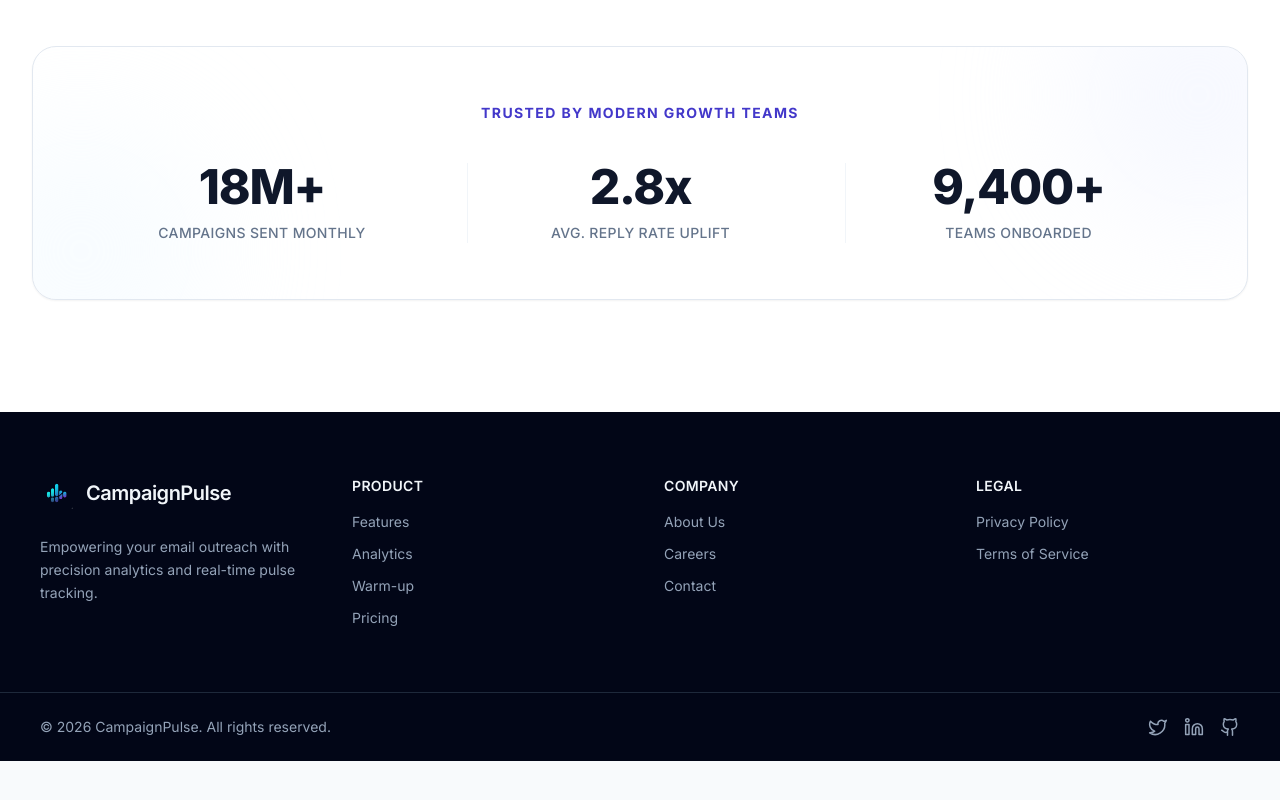
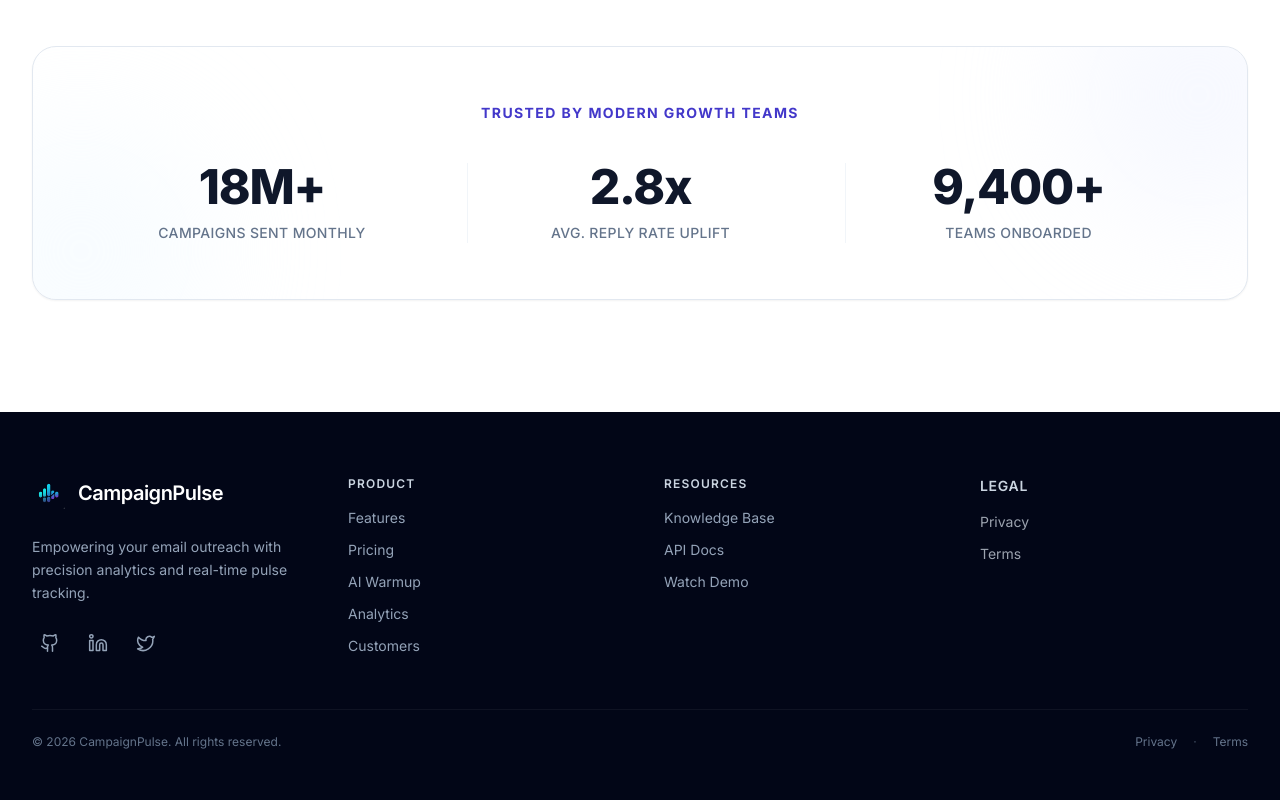
Before and after one commit to ArsalanTahirr/Campaign-Pulse, a Next.js app: page / in a window 1280 px wide. Shown: the part 1245-2045 px from the top of the page. Before the commit the page ends 2006 px from the top, so only its background shows below. Built offline with nearby package versions, Linux system fonts and the light colour scheme.

Commit message:
implement animated privacy policy and refine footer scaling

```diff
--- /dev/null
+++ b/app/privacy/page.jsx
@@ -0,0 +1,106 @@
+'use client';
+
+import Link from 'next/link';
+import { motion } from 'framer-motion';
+import { ArrowLeft } from 'lucide-react';
+
+const containerVariants = {
+  hidden: { opacity: 0 },
+  visible: {
+    opacity: 1,
+    transition: {
+      staggerChildren: 0.15,
+      delayChildren: 0.2,
+    },
+  },
+};
+
+const itemVariants = {
+  hidden: { opacity: 0, y: 20 },
+  visible: {
+    opacity: 1,
+    y: 0,
+    transition: { duration: 0.6, ease: [0.25, 0.46, 0.45, 0.94] },
+  },
+};
+
+export default function PrivacyPage() {
+  return (
+    <main className="min-h-screen bg-gradient-to-b from-slate-950 via-slate-900 to-slate-950 py-20 px-6">
+      <div className="max-w-3xl mx-auto">
+        {/* Back Button */}
+        <motion.div initial={{ opacity: 0, x: -20 }} animate={{ opacity: 1, x: 0 }} transition={{ duration: 0.5 }}>
+          <Link href="/" className="inline-flex items-center gap-2 text-gray-400 hover:text-white transition-colors mb-8 group">
+            <ArrowLeft className="w-4 h-4 group-hover:scale-105 transition-transform" />
+            Back to Home
+          </Link>
+        </motion.div>
+
+        {/* Header */}
+        <motion.div initial={{ opacity: 0, y: -20 }} animate={{ opacity: 1, y: 0 }} transition={{ duration: 0.6 }} className="mb-12">
+          <h1 className="text-5xl font-bold bg-gradient-to-r from-white via-indigo-200 to-white text-transparent bg-clip-text mb-4">
+            Privacy Policy
+          </h1>
+        </motion.div>
+
+        {/* Glassmorphism Container */}
+        <motion.div
+          className="bg-white/5 backdrop-blur-lg border border-white/10 rounded-2xl p-8"
+          initial={{ opacity: 0, scale: 0.95 }}
+          animate={{ opacity: 1, scale: 1 }}
+          transition={{ duration: 0.6, delay: 0.2 }}
+        >
+          <motion.div variants={containerVariants} initial="hidden" animate="visible" className="space-y-8">
+            {/* Introduction */}
+            <motion.section variants={itemVariants}>
+              <h2 className="text-xl font-semibold text-white mb-2">Introduction</h2>
+              <p className="text-gray-400 leading-relaxed">
+                We are committed to protecting your privacy and ensuring you have a positive experience on CampaignPulse. This Privacy Policy explains our practices regarding data collection and usage.
+              </p>
+            </motion.section>
+
+            {/* Data Collection & Usage */}
+            <motion.section variants={itemVariants}>
+              <h2 className="text-xl font-semibold text-white mb-2">Data Collection & Usage</h2>
+              <p className="text-gray-400 leading-relaxed">
+                CampaignPulse processes lead data strictly for the purpose of email campaign analytics and intelligent inbox rotation logic. Your data is used exclusively for:
+              </p>
+              <ul className="list-disc list-inside space-y-2 ml-2 mt-3 text-gray-400">
+                <li>Campaign performance analytics</li>
+                <li>Email rotation optimization</li>
+                <li>Deliverability tracking</li>
+                <li>Service improvement</li>
+              </ul>
+              <p className="text-gray-400 leading-relaxed mt-3">
+                <strong>We do not resell, misuse, or share your data with third parties.</strong>
+              </p>
+            </motion.section>
+
+            {/* Security */}
+            <motion.section variants={itemVariants}>
+              <h2 className="text-xl font-semibold text-white mb-2">Security</h2>
+              <p className="text-gray-400 leading-relaxed">
+                All SMTP credentials are encrypted using AES-256 encryption standards. Your data is protected with industry-leading security protocols and stored on secure, managed infrastructure.
+              </p>
+            </motion.section>
+
+            {/* Team Infinity Note */}
+            <motion.section variants={itemVariants}>
+              <h2 className="text-xl font-semibold text-white mb-2">About This Project</h2>
+              <p className="text-gray-400 leading-relaxed">
+                CampaignPulse is developed by Team Infinity at the National University of Computer and Emerging Sciences (NUCES-Khi) as part of a comprehensive database management systems project.
+              </p>
+            </motion.section>
+
+            {/* Academic Disclaimer */}
+            <motion.div variants={itemVariants} className="text-xs text-gray-500 mt-10 border-t border-white/10 pt-6">
+              <p>
+                This policy is part of a Database Management Systems academic project at NUCES-Khi. No real user data is harvested.
+              </p>
+            </motion.div>
+          </motion.div>
+        </motion.div>
+      </div>
+    </main>
+  );
+}
--- a/components/landing/Footer.jsx
+++ b/components/landing/Footer.jsx
@@ -1,78 +1,114 @@
+// Footer updated: link architecture, academic branding,
+// hover effects — Team Infinity, NUCES-Khi
+// Backend: no changes made
+
 import Image from "next/image";
 import Link from "next/link";
 import { Github, Linkedin, Twitter } from "lucide-react";
-import {
-  FOOTER_COMPANY_LINKS,
-  FOOTER_LEGAL_LINKS,
-  FOOTER_PRODUCT_LINKS
-} from "@/lib/constants/footer";
+
+const FooterLink = ({ href, children, external = false }) => {
+  const cls =
+    "text-sm text-slate-400 hover:text-indigo-400 hover:translate-x-1 " +
+    "transition-all duration-200 ease-out inline-block w-fit";
+  return external ? (
+    <a href={href} className={cls}
+       target="_blank" rel="noopener noreferrer">
+      {children}
+    </a>
+  ) : (
+    <Link href={href} className={cls}>{children}</Link>
+  );
+};
+
+const SocialIcon = ({ href, label, children }) => (
+  <a href={href} aria-label={label}
+     target="_blank" rel="noopener noreferrer"
+     className="text-slate-400 hover:text-white hover:scale-110
+       transition-all duration-200 ease-out p-2 rounded-lg
+       hover:bg-white/5">
+    {children}
+  </a>
+);
 
 export default function Footer() {
   return (
-    <footer className="bg-slate-950 text-slate-200">
-      <div className="mx-auto grid max-w-7xl gap-12 px-6 py-16 sm:grid-cols-2 lg:grid-cols-4 lg:px-10">
-        <div className="sm:col-span-2 lg:col-span-1">
+    <footer className="bg-[#020617] text-slate-300">
+      <div className="max-w-7xl mx-auto px-6 py-16 lg:px-8">
+        <div className="grid grid-cols-2 gap-8 md:grid-cols-4 lg:gap-12">
+          {/* Brand Column */}
+          <div className="col-span-2 md:col-span-1">
             <Link href="/" className="inline-flex items-center gap-3">
               <Image src="/icon.png" alt="CampaignPulse logo" width={34} height={34} />
-            <span className="text-xl font-semibold tracking-tight text-slate-100">CampaignPulse</span>
+              <span className="text-xl font-semibold tracking-tight text-white">CampaignPulse</span>
             </Link>
             <p className="mt-5 max-w-xs text-sm leading-relaxed text-slate-400">
               Empowering your email outreach with precision analytics and real-time pulse tracking.
             </p>
-        </div>
-
-        <div>
-          <h3 className="text-sm font-semibold uppercase tracking-wide text-slate-100">Product</h3>
-          <ul className="mt-4 space-y-3 text-sm">
-            {FOOTER_PRODUCT_LINKS.map((link) => (
-              <li key={link}>
-                <Link href="#" className="text-slate-400 transition-colors duration-200 hover:text-sky-400">
-                  {link}
-                </Link>
-              </li>
-            ))}
-          </ul>
-        </div>
-
-        <div>
-          <h3 className="text-sm font-semibold uppercase tracking-wide text-slate-100">Company</h3>
-          <ul className="mt-4 space-y-3 text-sm">
-            {FOOTER_COMPANY_LINKS.map((link) => (
-              <li key={link}>
-                <Link href="#" className="text-slate-400 transition-colors duration-200 hover:text-sky-400">
-                  {link}
-                </Link>
-              </li>
-            ))}
-          </ul>
-        </div>
-
-        <div>
-          <h3 className="text-sm font-semibold uppercase tracking-wide text-slate-100">Legal</h3>
-          <ul className="mt-4 space-y-3 text-sm">
-            {FOOTER_LEGAL_LINKS.map((link) => (
-              <li key={link}>
-                <Link href="#" className="text-slate-400 transition-colors duration-200 hover:text-sky-400">
-                  {link}
-                </Link>
-              </li>
-            ))}
-          </ul>
+            <div className="flex gap-3 mt-5">
+              <SocialIcon href="https://github.com" label="GitHub">
+                <Github className="h-5 w-5" strokeWidth={1.8} />
+              </SocialIcon>
+              <SocialIcon href="https://linkedin.com" label="LinkedIn">
+                <Linkedin className="h-5 w-5" strokeWidth={1.8} />
+              </SocialIcon>
+              <SocialIcon href="https://twitter.com" label="Twitter">
+                <Twitter className="h-5 w-5" strokeWidth={1.8} />
+              </SocialIcon>
             </div>
           </div>
 
-      <div className="border-t border-slate-800">
-        <div className="mx-auto flex max-w-7xl flex-col items-center justify-between gap-4 px-6 py-6 text-sm text-slate-400 sm:flex-row lg:px-10">
-          <p>© 2026 CampaignPulse. All rights reserved.</p>
-          <div className="flex items-center gap-4">
-            <Link href="#" aria-label="Twitter" className="transition-colors duration-200 hover:text-sky-400">
-              <Twitter className="h-5 w-5" strokeWidth={1.8} />
+          {/* Product Column */}
+          <div className="col-span-1">
+            <h3 className="text-xs font-semibold tracking-widest uppercase text-slate-300 mb-4">
+              Product
+            </h3>
+            <div className="flex flex-col gap-3">
+              <FooterLink href="/features">Features</FooterLink>
+              <FooterLink href="/pricing">Pricing</FooterLink>
+              <FooterLink href="/features#ai-warmup">AI Warmup</FooterLink>
+              <FooterLink href="/features#analytics">Analytics</FooterLink>
+              <FooterLink href="/customers">Customers</FooterLink>
+            </div>
+          </div>
+
+          {/* Resources Column */}
+          <div className="col-span-1">
+            <h3 className="text-xs font-semibold tracking-widest uppercase text-slate-300 mb-4">
+              Resources
+            </h3>
+            <div className="flex flex-col gap-3">
+              <FooterLink href="/resources">Knowledge Base</FooterLink>
+              <FooterLink href="/docs" external>API Docs</FooterLink>
+              <FooterLink href="/demo">Watch Demo</FooterLink>
+            </div>
+          </div>
+
+          {/* Legal Column */}
+          <div className="col-span-1">
+            <h3 className="text-sm font-semibold uppercase tracking-wider text-slate-300 mb-4">
+              Legal
+            </h3>
+            <div className="flex flex-col space-y-3">
+              <Link href="/privacy" className="text-sm text-gray-400 hover:text-white transition-colors duration-150 inline-block w-fit">
+                Privacy
               </Link>
-            <Link href="#" aria-label="LinkedIn" className="transition-colors duration-200 hover:text-sky-400">
-              <Linkedin className="h-5 w-5" strokeWidth={1.8} />
+              <Link href="/terms" className="text-sm text-gray-400 hover:text-white transition-colors duration-150 inline-block w-fit">
+                Terms
               </Link>
-            <Link href="#" aria-label="GitHub" className="transition-colors duration-200 hover:text-slate-100">
-              <Github className="h-5 w-5" strokeWidth={1.8} />
+            </div>
+          </div>
+        </div>
+
+        {/* Bottom Bar */}
+        <div className="mt-12 pt-6 border-t border-white/5 flex flex-col sm:flex-row items-center justify-between gap-4">
+          <p className="text-xs text-slate-500">© 2026 CampaignPulse. All rights reserved.</p>
+          <div className="flex gap-4">
+            <Link href="/privacy" className="text-xs text-slate-500 hover:text-indigo-400 transition-colors duration-150">
+              Privacy
+            </Link>
+            <span className="text-xs text-slate-600">·</span>
+            <Link href="/terms" className="text-xs text-slate-500 hover:text-indigo-400 transition-colors duration-150">
+              Terms
             </Link>
           </div>
         </div>
```
Lines whose indentation alone changed are shown as unchanged.
